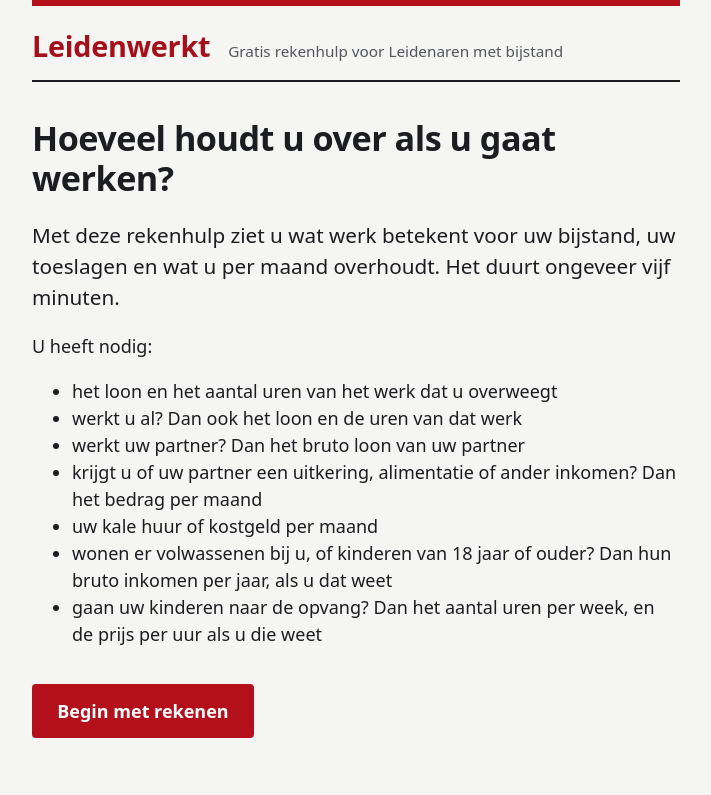
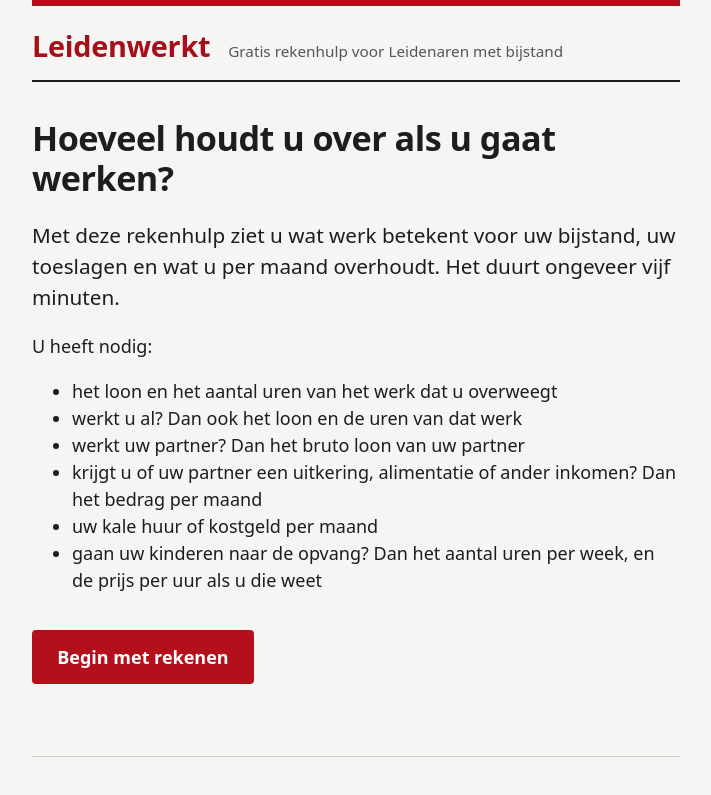
Before and after one commit to ISVISVISV/Leidenwerkt, a React (Vite) app in the folder app/: page / in a window 1280 px wide. Shown: the top 795 px of the page, without its empty margins (284-995 px from the left). Built offline with nearby package versions, Linux system fonts and the light colour scheme.

Commit message:
Startpagina: regel over het inkomen van huisgenoten weggehaald (#70)
Co-authored-by: Ian Vriend <ISVISVISV@users.noreply.github.com>

```diff
--- a/app/src/App.tsx
+++ b/app/src/App.tsx
@@ -200,7 +200,6 @@ function Start({ onStart }: { onStart: () => void }) {
         <li>werkt uw partner? Dan het bruto loon van uw partner</li>
         <li>krijgt u of uw partner een uitkering, alimentatie of ander inkomen? Dan het bedrag per maand</li>
         <li>uw kale huur of kostgeld per maand</li>
-        <li>wonen er volwassenen bij u, of kinderen van 18 jaar of ouder? Dan hun bruto inkomen per jaar, als u dat weet</li>
         <li>gaan uw kinderen naar de opvang? Dan het aantal uren per week, en de prijs per uur als u die weet</li>
       </ul>
       <button type="button" className="hoofdknop" onClick={onStart}>
```
Also changed, not shown: 1 other file (tests, documents, lock files or other folders).
